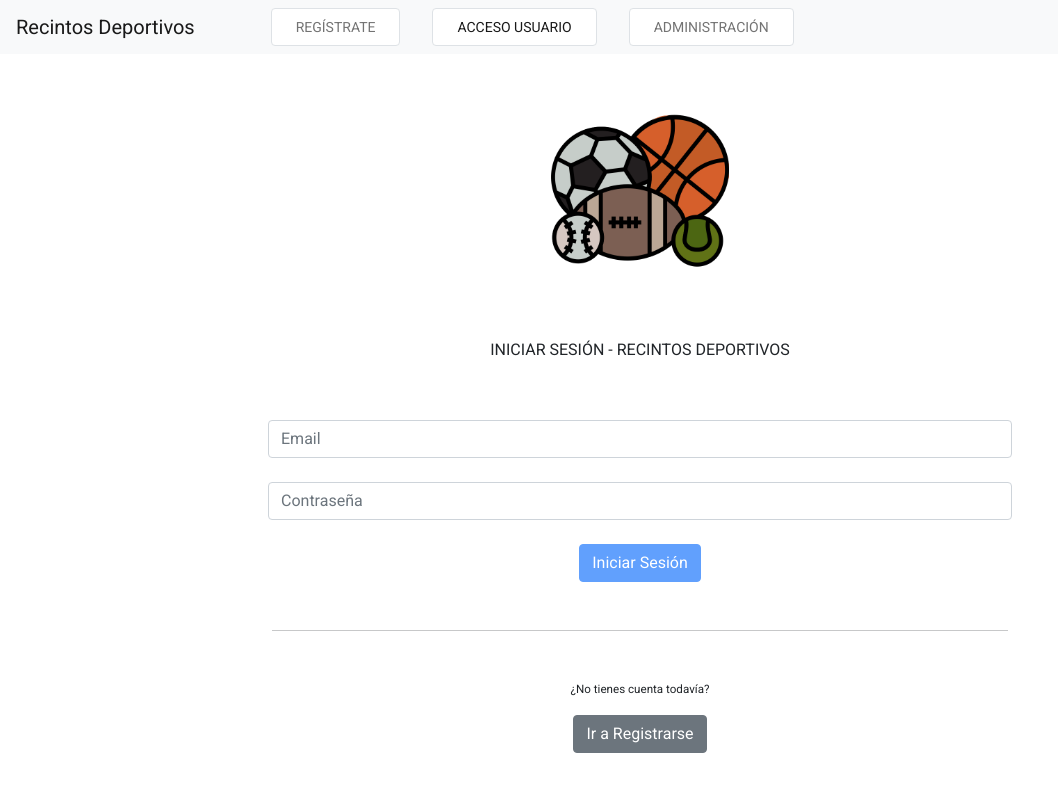
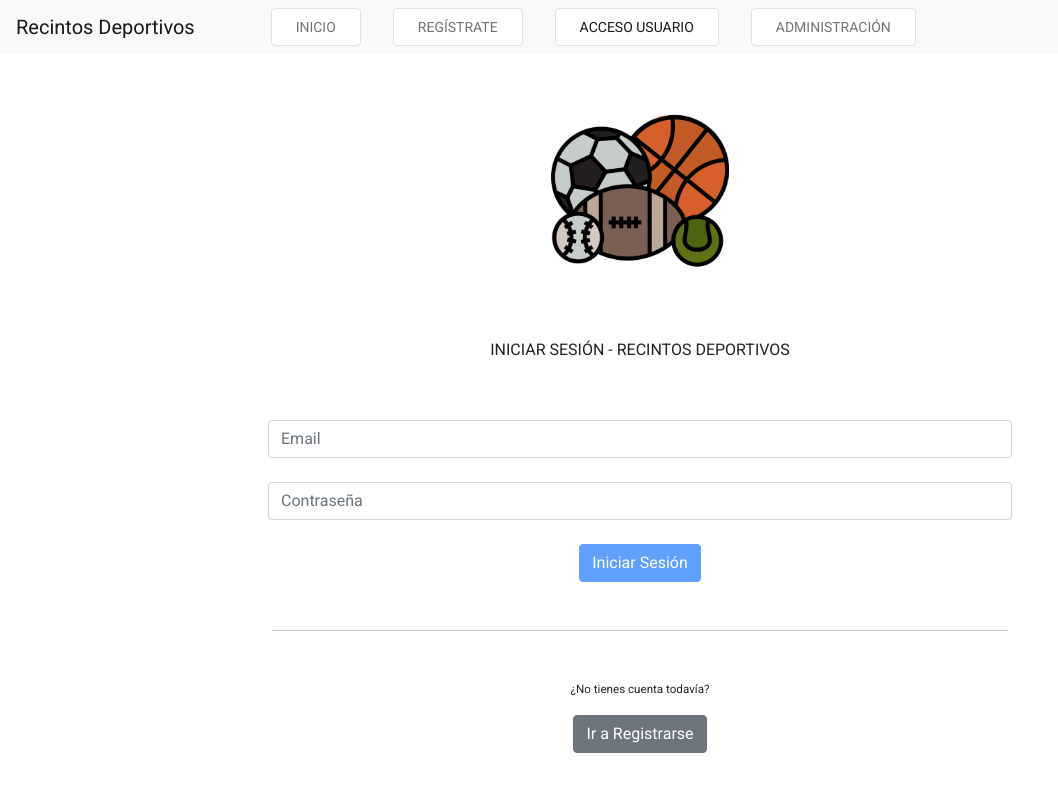
Before and after one commit to ImpulseNH/RDEP, an Angular app in the folder frontend/: page /login in a window 1280 px wide. Shown: the top 800 px of the page, without its empty margins (0-1058 px from the left). Built offline with nearby package versions, Linux system fonts and the light colour scheme.

Commit message:
Add files via upload
Se agrega boton de inicio a navbar

```diff
--- a/frontend/src/app/components/nav-bar/nav-bar.component.html
+++ b/frontend/src/app/components/nav-bar/nav-bar.component.html
@@ -1,23 +1,24 @@
 <nav class="navbar navbar-expand-lg navbar-light bg-light">
-    <a class="navbar-brand ms-3 me-5" >Recintos Deportivos</a>
+    <a class="navbar-brand ms-3 me-5">Recintos Deportivos</a>
 
     <div class="container-fluid ">
-      <button class="navbar-toggler mx-3 my-4 btn-lineas" type="button" data-bs-toggle="collapse" data-bs-target="#navbarNavAltMarkup" aria-controls="navbarNavAltMarkup" aria-expanded="false" aria-label="Toggle navigation">
+        <button class="navbar-toggler mx-3 my-4 btn-lineas" type="button" data-bs-toggle="collapse" data-bs-target="#navbarNavAltMarkup" aria-controls="navbarNavAltMarkup" aria-expanded="false" aria-label="Toggle navigation">
           <span class="navbar-toggler-icon "></span>
       </button>
 
 
 
-      <div class="collapse navbar-collapse " id="navbarNavAltMarkup">
-        <div class="navbar-nav">
+        <div class="collapse navbar-collapse " id="navbarNavAltMarkup">
+            <div class="navbar-nav">
+                <a [routerLink]="['admin/reservas']" [routerLinkActive]="'active'" class="rounded border bg-white px-4 mx-3 nav-link">INICIO</a>
 
-          <a [routerLink]="['registro']" [routerLinkActive]="'active'"class="rounded border bg-white px-4 mx-3 nav-link" >REGÍSTRATE</a>
+                <a [routerLink]="['registro']" [routerLinkActive]="'active'" class="rounded border bg-white px-4 mx-3 nav-link">REGÍSTRATE</a>
 
-          <a *ngIf="!login" [routerLink]="['login']" [routerLinkActive]="'active'"class="rounded border bg-white px-4 mx-3 nav-link" >ACCESO USUARIO</a>
+                <a *ngIf="!login" [routerLink]="['login']" [routerLinkActive]="'active'" class="rounded border bg-white px-4 mx-3 nav-link">ACCESO USUARIO</a>
 
-          <a [routerLink]="['admin']" [routerLinkActive]="'active'"class="rounded border bg-white px-4 mx-3 nav-link" >ADMINISTRACIÓN</a>
+                <a [routerLink]="['admin']" [routerLinkActive]="'active'" class="rounded border bg-white px-4 mx-3 nav-link">ADMINISTRACIÓN</a>
+            </div>
         </div>
-      </div>
 
     </div>
 </nav>
```
